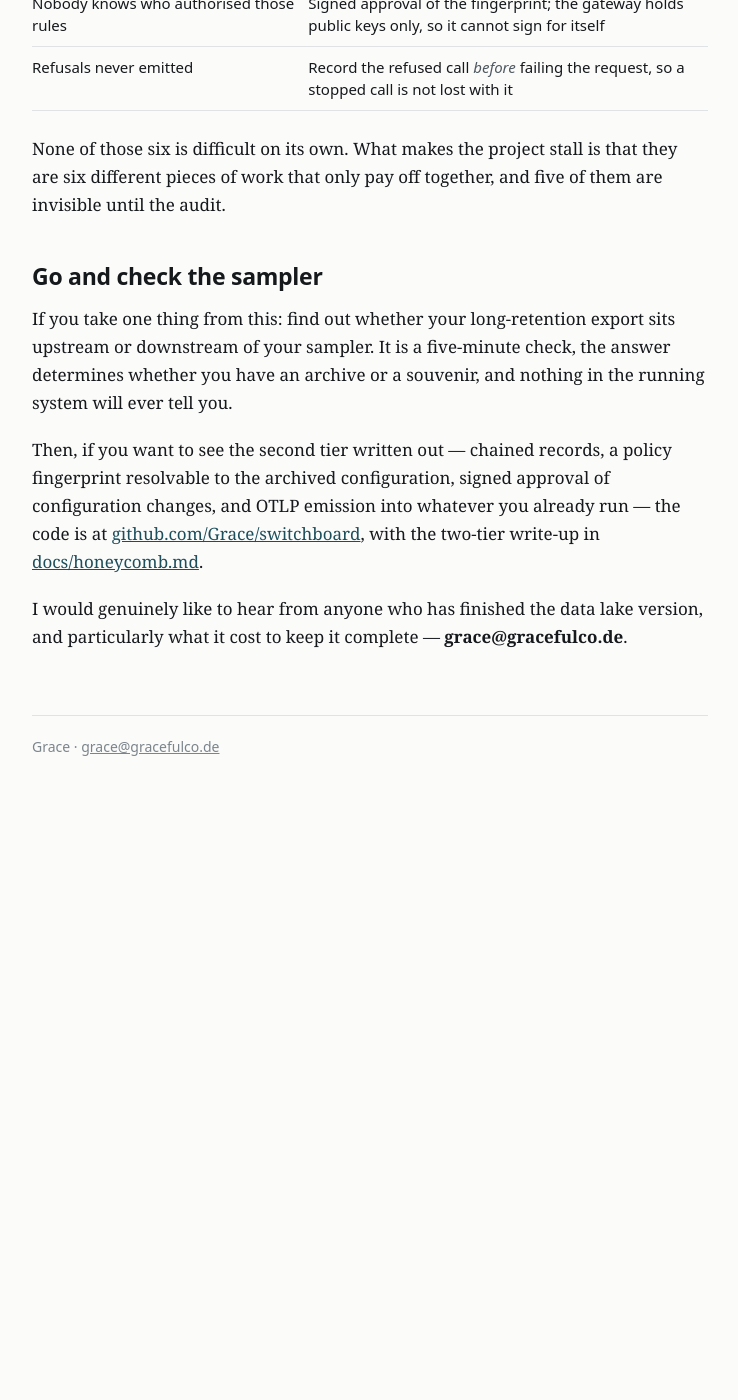
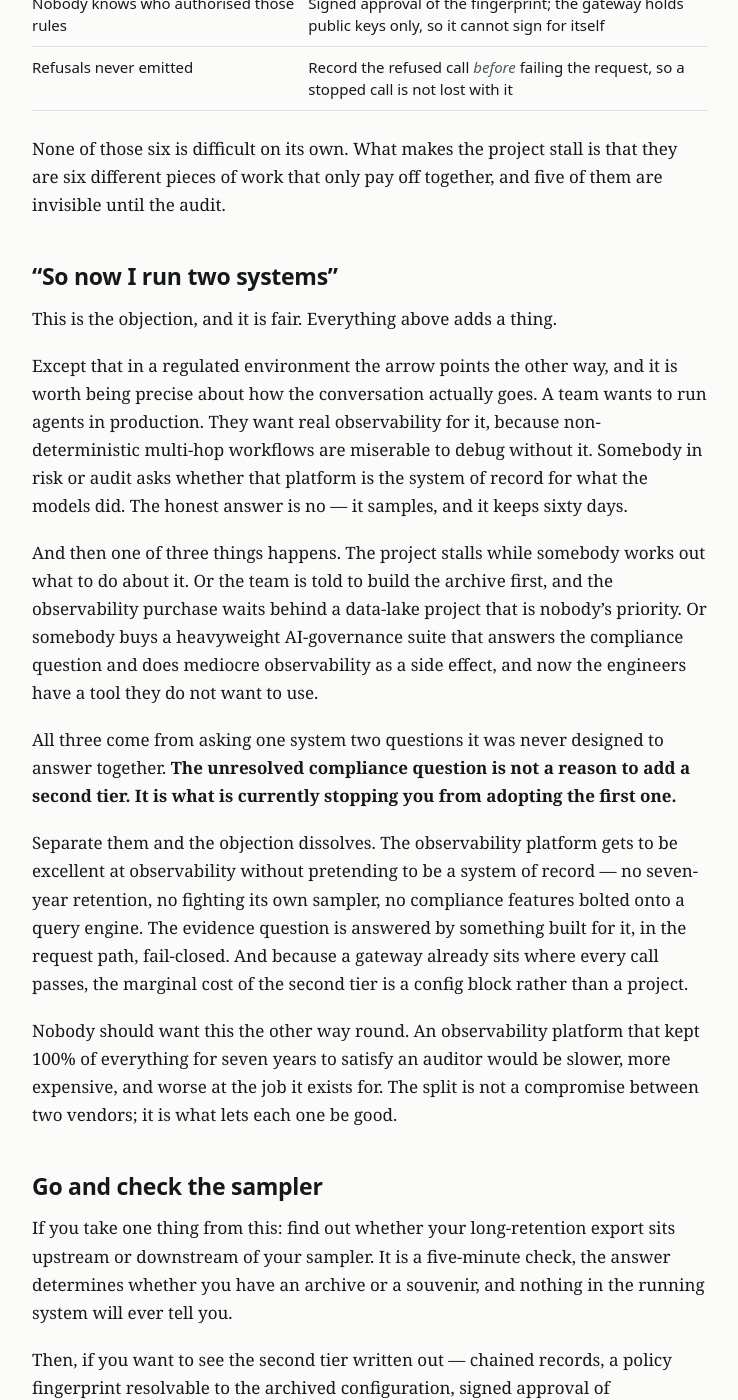
Before and after one commit to Grace/writing, a Jekyll site: the page built from observability-is-not-evidence.md, in a window 1280 px wide and 1400 px high, scrolled down 8570 px. Shown: the whole window, without its empty margins (270-1008 px from the left). Built offline with Jekyll 4.4.1, drawn with Linux system fonts in a browser that asks for light colours; before the commit the page ends 9436 px from its top, so only the background shows below that.

Commit message:
Answer the "so now I run two systems" objection
The post added a tier and never said why that is not extra work. The arrow
points the other way in a regulated environment: the unresolved compliance
question is not a reason to add a second tier, it is what currently stops the
first one being adopted at all.

The conversation goes the same way every time. A team wants agents in
production and wants real observability for it. Risk asks whether that platform
is the system of record for what the models did. The answer is no, because it
samples and keeps sixty days. Then the project stalls, or the observability
purchase queues behind a data-lake project that is nobody's priority, or a
governance suite gets bought that answers compliance and does mediocre
observability as a side effect.

All three come from asking one system two questions it was never designed to
answer together. Separating them frees the observability platform to be good at
observability — and nobody should want the reverse, because one that kept
everything for seven years would be worse at the job it exists for.

Co-Authored-By: Claude Opus 5 (1M context) <noreply@anthropic.com>
Claude-Session: https://claude.ai/code/session_017uVax7M5RqoCE39qTftC3i

```diff
--- a/observability-is-not-evidence.md
+++ b/observability-is-not-evidence.md
@@ -332,6 +332,42 @@ None of those six is difficult on its own. What makes the project stall is that
 they are six different pieces of work that only pay off together, and five of
 them are invisible until the audit.
 
+## "So now I run two systems"
+
+This is the objection, and it is fair. Everything above adds a thing.
+
+Except that in a regulated environment the arrow points the other way, and it is
+worth being precise about how the conversation actually goes. A team wants to
+run agents in production. They want real observability for it, because
+non-deterministic multi-hop workflows are miserable to debug without it.
+Somebody in risk or audit asks whether that platform is the system of record for
+what the models did. The honest answer is no — it samples, and it keeps sixty
+days.
+
+And then one of three things happens. The project stalls while somebody works
+out what to do about it. Or the team is told to build the archive first, and the
+observability purchase waits behind a data-lake project that is nobody's
+priority. Or somebody buys a heavyweight AI-governance suite that answers the
+compliance question and does mediocre observability as a side effect, and now
+the engineers have a tool they do not want to use.
+
+All three come from asking one system two questions it was never designed to
+answer together. **The unresolved compliance question is not a reason to add a
+second tier. It is what is currently stopping you from adopting the first one.**
+
+Separate them and the objection dissolves. The observability platform gets to be
+excellent at observability without pretending to be a system of record — no
+seven-year retention, no fighting its own sampler, no compliance features
+bolted onto a query engine. The evidence question is answered by something
+built for it, in the request path, fail-closed. And because a gateway already
+sits where every call passes, the marginal cost of the second tier is a config
+block rather than a project.
+
+Nobody should want this the other way round. An observability platform that kept
+100% of everything for seven years to satisfy an auditor would be slower, more
+expensive, and worse at the job it exists for. The split is not a compromise
+between two vendors; it is what lets each one be good.
+
 ## Go and check the sampler
 
 If you take one thing from this: find out whether your long-retention export
```
